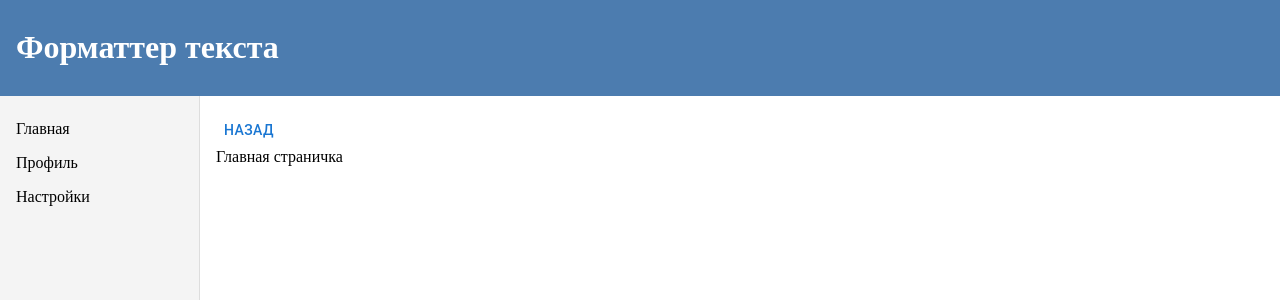
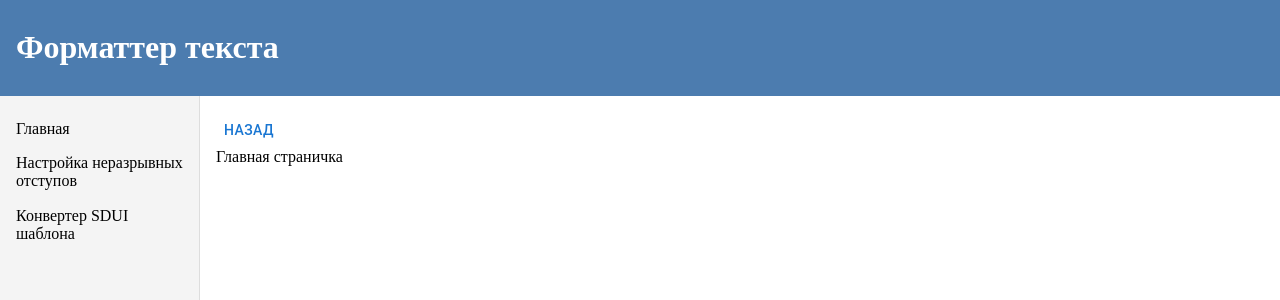
Before and after one commit to VadosLight/text-formatter, a React (Vite) app: page /text-formatter in a window 1280 px wide. Shown: the top 300 px of the page. Built offline with nearby package versions, Linux system fonts and the light colour scheme.

Commit message:
Update MainLayout.tsx

```diff
--- a/src/app/layouts/MainLayout/MainLayout.tsx
+++ b/src/app/layouts/MainLayout/MainLayout.tsx
@@ -34,14 +34,14 @@ const Sidebar = () => {
 							navigate("/text-formatter/space-fixer")
 						}}
 					>
-						Профиль
+						Настройка неразрывных отступов
 					</li>
 					<li
 						onClick={() => {
 							navigate("/text-formatter/prepare-json")
 						}}
 					>
-						Настройки
+						Конвертер SDUI шаблона
 					</li>
 				</ul>
 			</nav>
```
